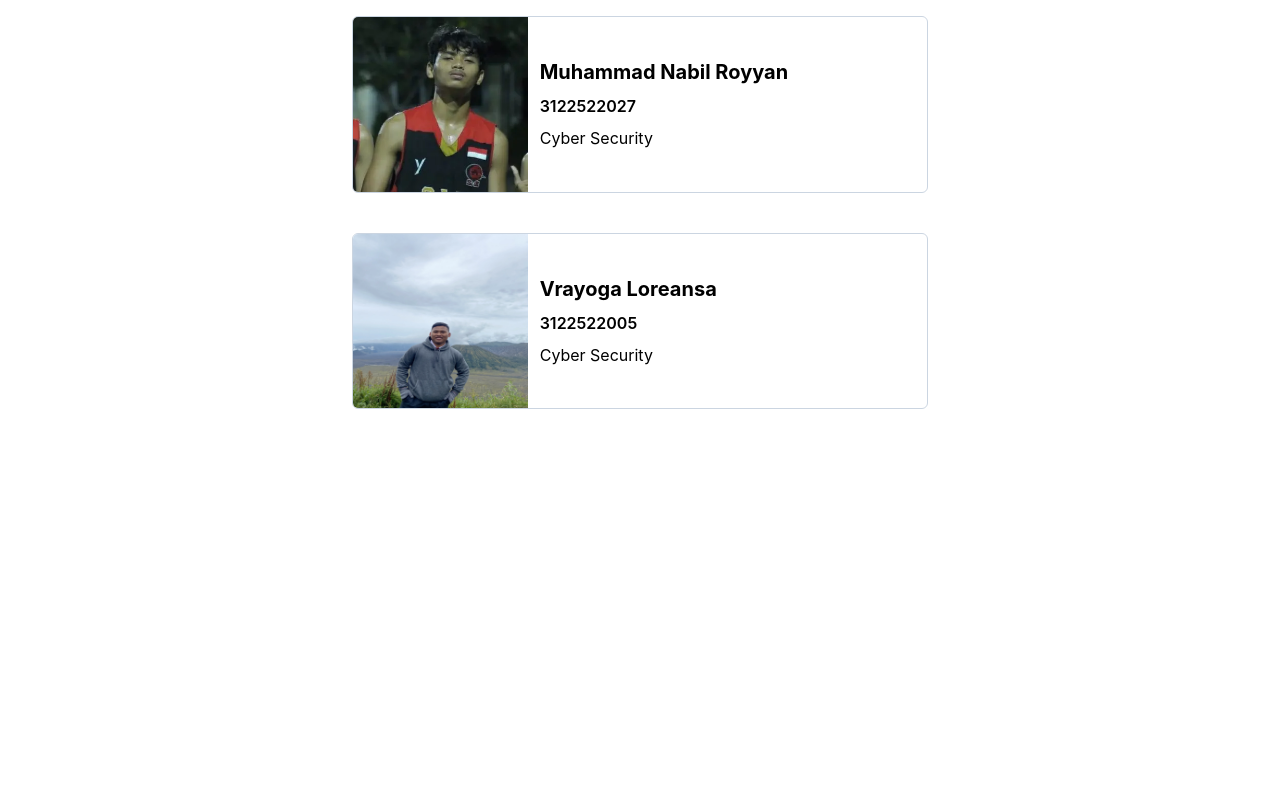
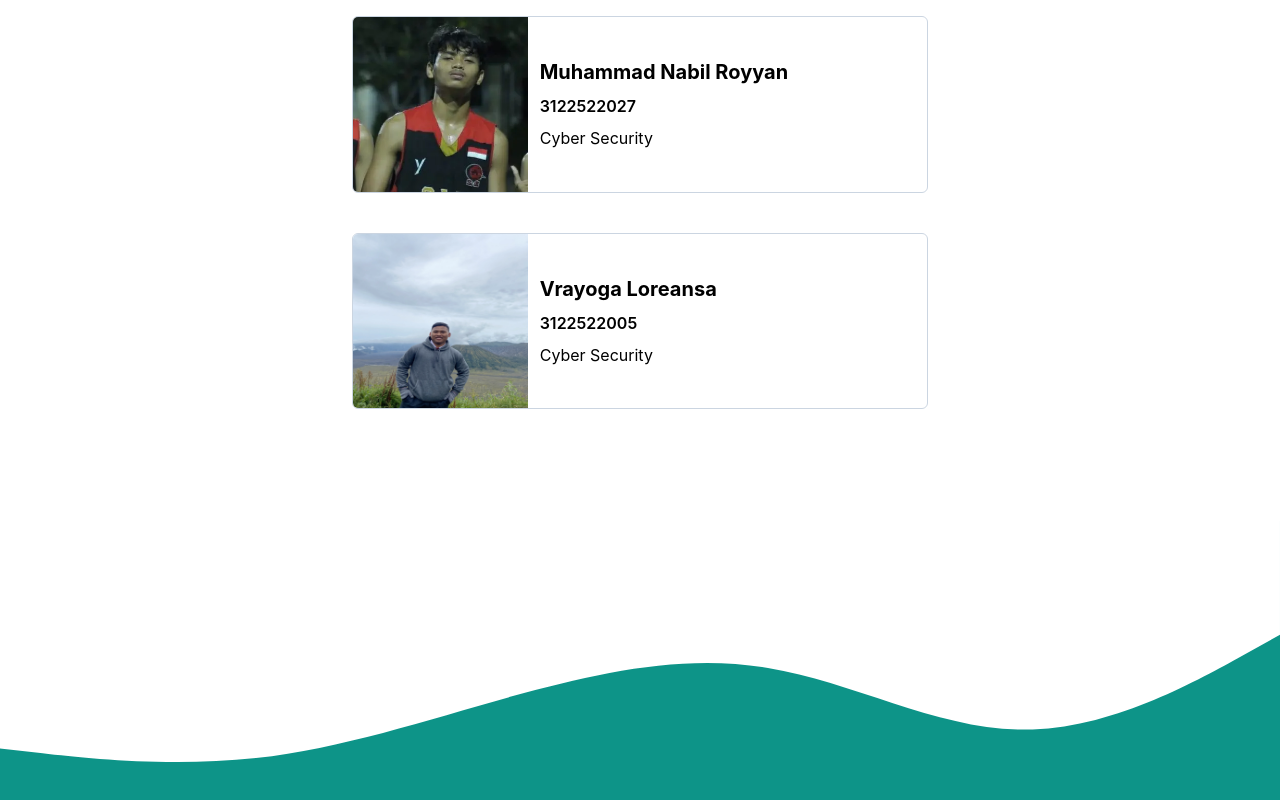
Before and after one commit to muhammadalief19/final-project, a React (Create React App) app: page / in a window 1280 px wide. Shown: the part 2753-3553 px from the top of the page. Built offline with nearby package versions, Linux system fonts and the light colour scheme.

Commit message:
mengubah warna background section Contact

```diff
--- a/src/pages/Contact.jsx
+++ b/src/pages/Contact.jsx
@@ -3,7 +3,7 @@ import React from "react";
 function Contact() {
     return(
         <>
-        <div className="w-full">
+        <div className="w-full bg-teal-600">
         <svg xmlns="http://www.w3.org/2000/svg" viewBox="0 0 1440 320"><path fill="#fff" fill-opacity="1" d="M0,256L48,261.3C96,267,192,277,288,266.7C384,256,480,224,576,197.3C672,171,768,149,864,165.3C960,181,1056,235,1152,234.7C1248,235,1344,181,1392,154.7L1440,128L1440,0L1392,0C1344,0,1248,0,1152,0C1056,0,960,0,864,0C768,0,672,0,576,0C480,0,384,0,288,0C192,0,96,0,48,0L0,0Z"></path></svg>
         </div>
         </>
```
